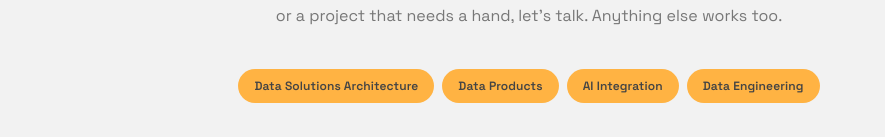
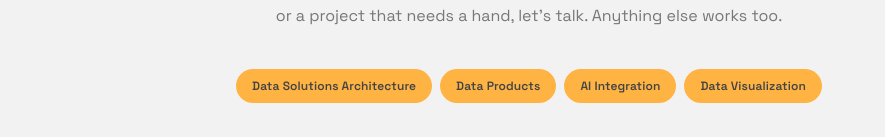
Before and after one commit to ffmc/website, a React (Vite) app: page / in a window 1280 px wide. Shown: the part 2716-2853 px from the top of the page, without its empty margins (111-996 px from the left). Built offline with nearby package versions, Linux system fonts and the light colour scheme.

Commit message:
Change text and pill

```diff
--- a/src/components/About.jsx
+++ b/src/components/About.jsx
@@ -30,7 +30,7 @@ export default function About() {
             Data visualization is where it started, making complex things readable, picking the right chart,
             obsessing over the UX until something clicked. More recently the work has shifted toward building
             complete solutions. The Scramble Cook is a personal app that generates a random weekly menu from
-            home recipes, solving a household chore that had stuck around for years. A data portal built from
+            home recipes, solving a household chore that had stuck around for years. A next-gen data portal built from
             scratch did the same at work, bringing scattered data products under one roof so teams stop hunting
             across platforms.
           </p>
--- a/src/config.js
+++ b/src/config.js
@@ -1,7 +1,7 @@
 export const SITE = {
   name: 'Francisco Cardoso',
   email: 'ffmcardoso@gmail.com',
-  skills: ['Data Solutions Architecture', 'Data Products', 'AI Integration', 'Data Engineering'],
+  skills: ['Data Solutions Architecture', 'Data Products', 'AI Integration', 'Data Visualization'],
 }
 
 export const SOCIAL = [
```
